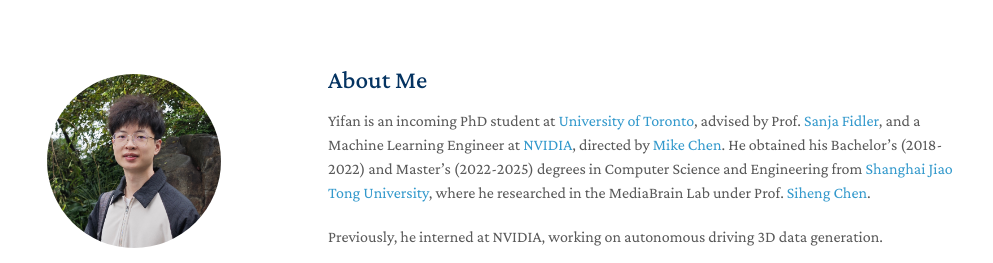
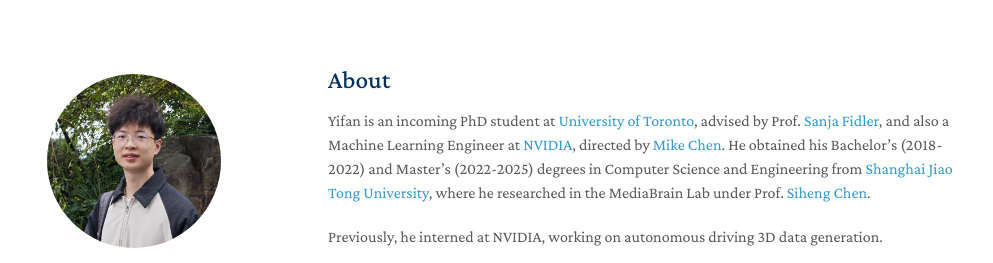
Before and after one commit to yifanlu0227/yifanlu0227.github.io, a Jekyll site: the page built from index.md, in a window 1280 px wide and 900 px high. Shown: the top 263 px of the window, without its empty margins (142-1135 px from the left). Built offline with Jekyll 4.4.1, drawn with Linux system fonts in a browser that asks for light colours; nearby versions of some CDN libraries; a style sheet for code colours, icons or effects is not loaded; our own code applies the rules of GitHub Pages for plain Markdown files.

Commit message:
Update index.md

```diff
--- a/index.md
+++ b/index.md
@@ -2,8 +2,8 @@
 layout: homepage
 ---
 
-## About Me
-Yifan is an incoming PhD student at [University of Toronto](https://www.utoronto.ca/), advised by Prof. [Sanja Fidler](https://www.cs.utoronto.ca/~fidler/), and a Machine Learning Engineer at [NVIDIA](https://www.nvidia.com/en-us/), directed by [Mike Chen](https://www.linkedin.com/in/nvidia-mikechen/).
+## About
+Yifan is an incoming PhD student at [University of Toronto](https://www.utoronto.ca/), advised by Prof. [Sanja Fidler](https://www.cs.utoronto.ca/~fidler/), and also a Machine Learning Engineer at [NVIDIA](https://www.nvidia.com/en-us/), directed by [Mike Chen](https://www.linkedin.com/in/nvidia-mikechen/).
 He obtained his Bachelor’s (2018-2022) and Master’s (2022-2025) degrees in Computer Science and Engineering from [Shanghai Jiao Tong University](https://en.sjtu.edu.cn/), where he researched in the MediaBrain Lab under Prof. [Siheng Chen](https://siheng-chen.github.io/).
 
 Previously, he interned at NVIDIA, working on autonomous driving 3D data generation.
```
